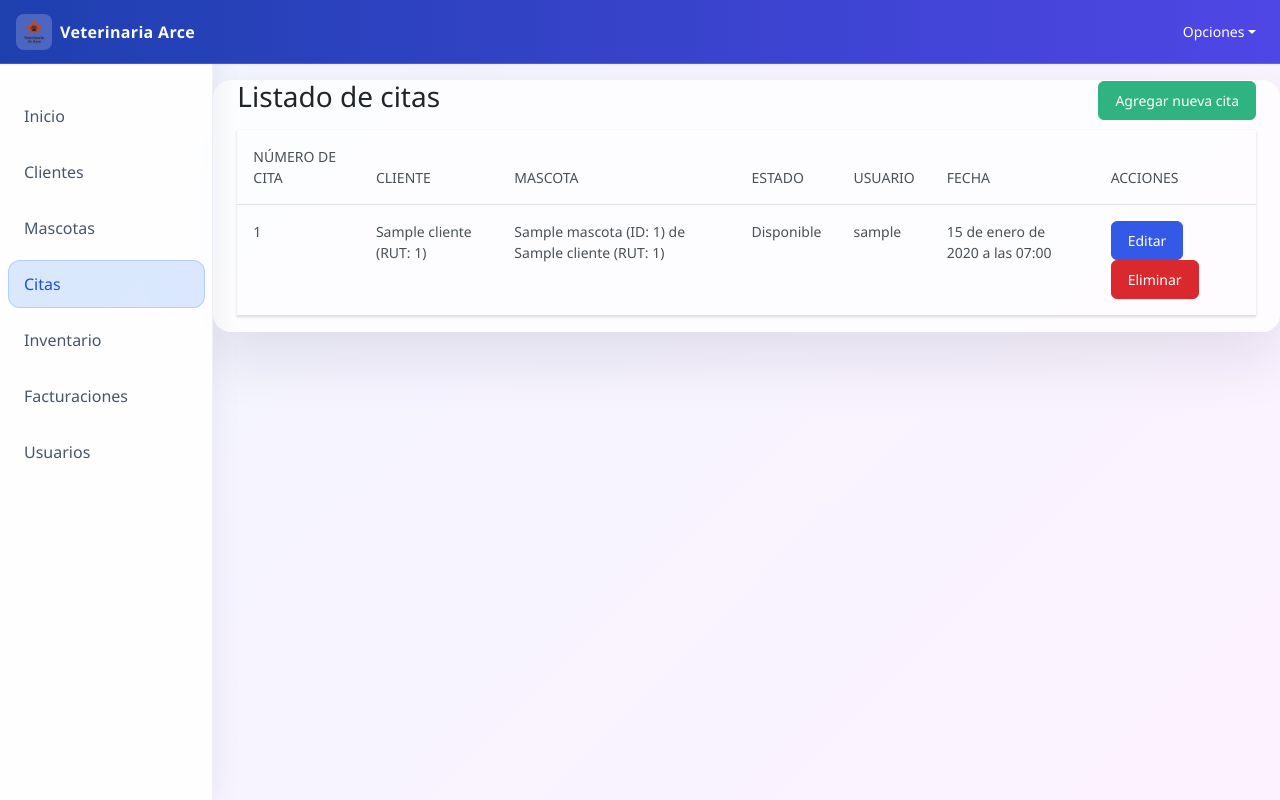
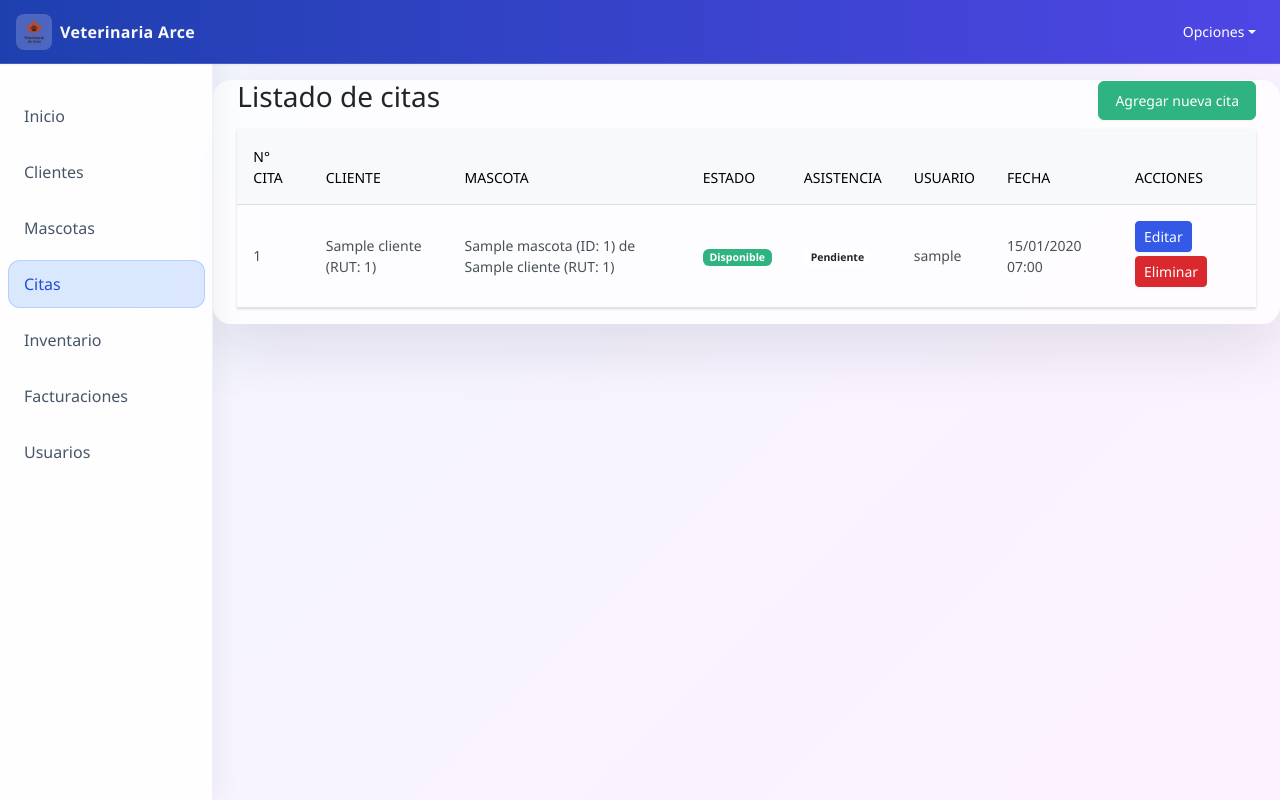
Before and after one commit to Luisnavarr1999/Vet_Arce_Proyect, a Django app: page /panel/citas/ in a window 1280 px wide. Run offline with Django 4.2, Linux system fonts and the light colour scheme; a user stored in the database is signed in; tables that the repository leaves empty hold one stand-in row (values such as "Sample post"); some libraries are stand-ins or nearby versions.

Commit message:
mejoras visuales//mejoras panel citas

```diff
--- a/ficatsmanager/urls.py
+++ b/ficatsmanager/urls.py
@@ -44,6 +44,8 @@
     path('panel/citas/nuevo/', vistas_panel.cita_agregar, name="panel_cita_nuevo"),
     path('panel/citas/editar/<int:n_cita>/', vistas_panel.cita_editar, name='panel_cita_editar'),
     path('panel/citas/eliminar/<int:n_cita>/', vistas_panel.cita_eliminar, name='panel_cita_eliminar'),
+    path('panel/citas/<int:n_cita>/checkin/', vistas_panel.cita_checkin, name='panel_cita_checkin'),
+    path('panel/citas/<int:n_cita>/no-asistio/', vistas_panel.cita_noasistio, name='panel_cita_noasistio'),
 
     path('panel/mascotas/', vistas_panel.mascota_listar, name='panel_mascota_listar'),
     path('panel/mascotas/nuevo/', vistas_panel.mascota_agregar, name='panel_mascota_nuevo'),
--- a/paneltrabajador/forms.py
+++ b/paneltrabajador/forms.py
@@ -5,6 +5,10 @@
 from django.contrib.auth.forms import SetPasswordForm
 from django.core.mail import EmailMultiAlternatives
 from django.template.loader import render_to_string
+
+from django.forms.widgets import DateTimeInput
+from django.core.exceptions import ValidationError
+from django.utils import timezone
 
 # https://stackoverflow.com/a/69965027
 class DateTimeLocalInput(forms.DateTimeInput):
@@ -48,29 +52,52 @@
 
     class Meta:
         model = Cita
-        fields = ['cliente', 'mascota', 'estado', 'usuario', 'fecha']
+        fields = ['cliente', 'mascota', 'estado', 'usuario', 'fecha', 'asistencia']
+        widgets = {
+            'estado': forms.Select(attrs={'class': 'form-select'}),
+            'cliente': forms.Select(attrs={'class': 'form-select'}),
+            'usuario': forms.Select(attrs={'class': 'form-select'}),
+            'mascota': forms.Select(attrs={'class': 'form-select'}),
+            'asistencia': forms.Select(attrs={'class': 'form-select'}),
+        }
+
 
     def __init__(self, *args, **kwargs):
         super().__init__(*args, **kwargs)
 
-        # Agrega clases de Bootstrap a los campos
-        for field_name, field in self.fields.items():
-            field.widget.attrs['class'] = 'form-control'
+         # Bootstrap para todos los campos (por si algún widget no es select)
+        for _, field in self.fields.items():
+            field.widget.attrs.setdefault('class', 'form-control')
 
+         # Input de fecha/hora local (usa tu DateTimeLocalField definido arriba)
         self.fields['fecha'] = DateTimeLocalField()
 
-        self.fields['estado'].widget.attrs['class'] = 'form-select'
-        self.fields['cliente'].widget.attrs['class'] = 'form-select'
-        self.fields['usuario'].widget.attrs['class'] = 'form-select'
-        self.fields['mascota'].widget.attrs['class'] = 'form-select'
-
+        # Reglas de requerido
         self.fields['cliente'].required = False
         self.fields['mascota'].required = False
 
-        # Ocultamos los campos "cliente" y "mascota" si estamos agregando una nueva cita
-        if not self.instance.pk:  # Verificamos si la instancia ya tiene una clave primaria
+         # Ocultar cliente/mascota al crear (como ya hacías)
+        if not (self.instance and self.instance.pk):
             self.fields['cliente'].widget = forms.HiddenInput()
             self.fields['mascota'].widget = forms.HiddenInput()
+        else:
+            # Valor inicial cuando EDITAS: respeta lo que tenga el modelo (default 'P')
+            self.fields['asistencia'].initial = self.instance.asistencia or 'P'
+
+    def clean(self):
+        cleaned = super().clean()
+        estado = cleaned.get('estado')            # '0','1','2'
+        fecha = cleaned.get('fecha')
+        asistencia = cleaned.get('asistencia')    # 'P','A','N'
+        now = timezone.now()
+
+        # Solo permite A/N si estaba RESERVADA y ya ocurrió
+        if asistencia in ('A', 'N'):
+            if estado != '1' or (fecha and fecha > now):
+                raise ValidationError(
+                    "Solo puedes marcar 'Asistió' o 'No asistió' cuando la cita fue 'Reservada' y ya ocurrió."
+                )
+        return cleaned
 
 ESPECIE_CHOICES = [
     ("Perro", "Perro"),
--- a/paneltrabajador/views/__init__.py
+++ b/paneltrabajador/views/__init__.py
@@ -1,6 +1,6 @@
 from .home import home, cerrar_sesion
 from .password_reset import password_reset_request, PanelPasswordResetView
-from .cita import cita_agregar, cita_editar, cita_eliminar, cita_listar
+from .cita import cita_listar, cita_agregar, cita_editar, cita_eliminar, cita_checkin, cita_noasistio
 from .cliente import cliente_crear, cliente_editar, cliente_eliminar, cliente_listado
 from .factura import factura_agregar, factura_editar, factura_eliminar, factura_listar
 from .mascota import mascota_agregar, mascota_editar, mascota_eliminar, mascota_listar
--- a/paneltrabajador/views/cita.py
+++ b/paneltrabajador/views/cita.py
@@ -2,6 +2,7 @@
 from django.contrib import messages
 from paneltrabajador.forms import CitaForm
 from paneltrabajador.models import Cita
+from django.utils import timezone
 
 def cita_listar(request):
     """
@@ -23,7 +24,7 @@
     # Obtenemos todos los objetos del modelo
     # Usamos la funcion personalizada del modelo
     citas = Cita.get_for_listado()
-    return render(request, 'paneltrabajador/cita/listado.html', {'citas': citas})
+    return render(request, 'paneltrabajador/cita/listado.html', {'citas': citas, 'es_home': False,})
 
 def cita_agregar(request):
     """
@@ -137,3 +138,66 @@
     }
 
     return render(request, 'paneltrabajador/eliminar_generico.html', contexto)
+
+def cita_checkin(request, n_cita):
+    """
+    Marca una cita como 'Asistió' (check-in rápido desde el listado).
+    Requiere autenticación y permiso change_cita.
+    """
+    if not request.user.is_authenticated:
+        return redirect('panel_home')
+
+    if not request.user.has_perm('paneltrabajador.change_cita'):
+        messages.error(request, "No tiene los permisos para realizar esto.")
+        return redirect('panel_home')
+
+    cita = get_object_or_404(Cita, n_cita=n_cita)
+
+    # Reglas: solo si estaba reservada y ya ocurrió
+    if not (cita.estado == '1' and cita.fecha <= timezone.now()):
+        messages.error(request, "Solo puedes hacer check-in cuando la cita fue 'Reservada' y ya ocurrió.")
+        return redirect('panel_cita_listar')
+
+    cita.asistencia = 'A'
+    # Si agregaste auditoría en el modelo, guarda quién/cuándo:
+    if hasattr(cita, 'checked_in_at'):
+        cita.checked_in_at = timezone.now()
+    if hasattr(cita, 'checked_in_by'):
+        cita.checked_in_by = request.user
+
+    # Guarda (si tienes auditoría, optimiza con update_fields)
+    fields = ['asistencia']
+    if hasattr(cita, 'checked_in_at'):
+        fields.append('checked_in_at')
+    if hasattr(cita, 'checked_in_by'):
+        fields.append('checked_in_by')
+    cita.save(update_fields=fields)
+
+    messages.success(request, "Asistencia registrada (check-in).")
+    return redirect('panel_cita_listar')
+
+
+def cita_noasistio(request, n_cita):
+    """
+    Marca una cita como 'No asistió' (rápido desde el listado).
+    Requiere autenticación y permiso change_cita.
+    """
+    if not request.user.is_authenticated:
+        return redirect('panel_home')
+
+    if not request.user.has_perm('paneltrabajador.change_cita'):
+        messages.error(request, "No tiene los permisos para realizar esto.")
+        return redirect('panel_home')
+
+    cita = get_object_or_404(Cita, n_cita=n_cita)
+
+    # Reglas: solo si estaba reservada y ya ocurrió
+    if not (cita.estado == '1' and cita.fecha <= timezone.now()):
+        messages.error(request, "Solo puedes marcar 'No asistió' cuando la cita fue 'Reservada' y ya ocurrió.")
+        return redirect('panel_cita_listar')
+
+    cita.asistencia = 'N'
+    cita.save(update_fields=['asistencia'])
+
+    messages.success(request, "Marcado como 'No asistió'.")
+    return redirect('panel_cita_listar')
--- a/templates/ambpublica/main.html
+++ b/templates/ambpublica/main.html
@@ -294,6 +294,9 @@
   </section>
   {# Todavia no estará listo el formulario contacto #}
   <div id="chatbot-widget" class="chatbot-widget">
+    <div class="chatbot-avatar text-center mb-1">
+      <img src="{% static 'Imagenes/chatdog.png' %}" alt="Asistente Arce" class="chatbot-dog">
+    </div>
     <button id="chatbot-toggle" class="btn btn-success w-100 mb-2" type="button">
       💬 Asistente virtual
     </button>
--- a/templates/paneltrabajador/cita/tabla.html
+++ b/templates/paneltrabajador/cita/tabla.html
@@ -1,11 +1,13 @@
-{# En este caso, la tabla se encuentra separada ya que la reutilizaremos en otros templates aparte de la seccion cita #}
-<table class="table table-hover">
-  <thead>
+{# Tabla reutilizable para citas #}
+
+<table class="table table-hover align-middle">
+  <thead class="table-light">
     <tr>
-      <th>Número de Cita</th>
+      <th>N° Cita</th>
       <th>Cliente</th>
       <th>Mascota</th>
       <th>Estado</th>
+      <th>Asistencia</th>
       <th>Usuario</th>
       <th>Fecha</th>
       {% if es_home == False %}<th>Acciones</th>{% endif %}
@@ -17,24 +19,71 @@
         <td>{{ cita.n_cita }}</td>
         <td>{{ cita.cliente }}</td>
         <td>{{ cita.mascota }}</td>
-        <td>{{ cita.estado }}</td>
+
+        {# Estado con badge de color (comparando por código 0/1/2) #}
+        <td>
+          {% if cita.estado == '0' %}
+            <span class="badge bg-success">{{ cita.get_estado_display }}</span>
+          {% elif cita.estado == '1' %}
+            <span class="badge bg-warning text-dark">{{ cita.get_estado_display }}</span>
+          {% elif cita.estado == '2' %}
+            <span class="badge bg-danger">{{ cita.get_estado_display }}</span>
+          {% else %}
+            {{ cita.get_estado_display }}
+          {% endif %}
+        </td>
+
+        {# Asistencia con badges visuales #}
+        <td>
+          {% if cita.asistencia == "A" %}
+            <span class="badge bg-success">Asistió</span>
+          {% elif cita.asistencia == "N" %}
+            <span class="badge bg-danger">No asistió</span>
+          {% else %}
+            <span class="badge bg-secondary">Pendiente</span>
+          {% endif %}
+        </td>
+
         <td>{{ cita.usuario }}</td>
-        <td>{{ cita.fecha }}</td>
-        {# Ya que estamos reutilizando este codigo, poner a disposicion esta variable que verificará si NO estamos en la pagina de inicio del panel #}
+        <td>{{ cita.fecha|date:"d/m/Y H:i" }}</td>
+
         {% if es_home == False %}
           <td>
-            {# Verificamos permisos #}
+            {# --- Botones de gestión --- #}
             {% if perms.paneltrabajador.change_cita %}
-              <a href="{% url 'panel_cita_editar' cita.n_cita %}"
-                 class="btn btn-primary">Editar</a>
+              <a href="{% url 'panel_cita_editar' cita.n_cita %}" class="btn btn-sm btn-primary mb-1">Editar</a>
             {% endif %}
             {% if perms.paneltrabajador.delete_cita %}
-              <a href="{% url 'panel_cita_eliminar' cita.n_cita %}"
-                 class="btn btn-danger">Eliminar</a>
+              <a href="{% url 'panel_cita_eliminar' cita.n_cita %}" class="btn btn-sm btn-danger mb-1">Eliminar</a>
+            {% endif %}
+
+            {# --- NUEVOS BOTONES DE ASISTENCIA (solo si ya pasó la hora y está reservada) --- #}
+            {% if perms.paneltrabajador.change_cita and cita.puede_confirmar_asistencia %}
+              <form action="{% url 'panel_cita_checkin' cita.n_cita %}" method="post" style="display:inline;">
+                {% csrf_token %}
+                <button type="submit" class="btn btn-success btn-sm mb-1"
+                        {% if cita.asistencia == 'A' %}disabled{% endif %}>
+                  ✅ Check-in
+                </button>
+              </form>
+
+              <form action="{% url 'panel_cita_noasistio' cita.n_cita %}" method="post" style="display:inline;">
+                {% csrf_token %}
+                <button type="submit" class="btn btn-outline-danger btn-sm mb-1"
+                        {% if cita.asistencia == 'N' %}disabled{% endif %}>
+                  🚫 No asistió
+                </button>
+              </form>
             {% endif %}
           </td>
         {% endif %}
       </tr>
+    {% empty %}
+      <tr>
+        <td colspan="8" class="text-center text-muted py-3">
+          No hay citas registradas.
+        </td>
+      </tr>
     {% endfor %}
   </tbody>
 </table>
```
Also changed, not shown: paneltrabajador/admin.py (+8 -1 lines), paneltrabajador/models.py (+30 -26 lines), static/web/estilo.css (+30 -0 lines), paneltrabajador/migrations/0018_cita_asistencia.py (added), paneltrabajador/migrations/0019_cita_checked_in_at_cita_checked_in_by_and_more.py (added), static/Imagenes/chatdog.png (added).
